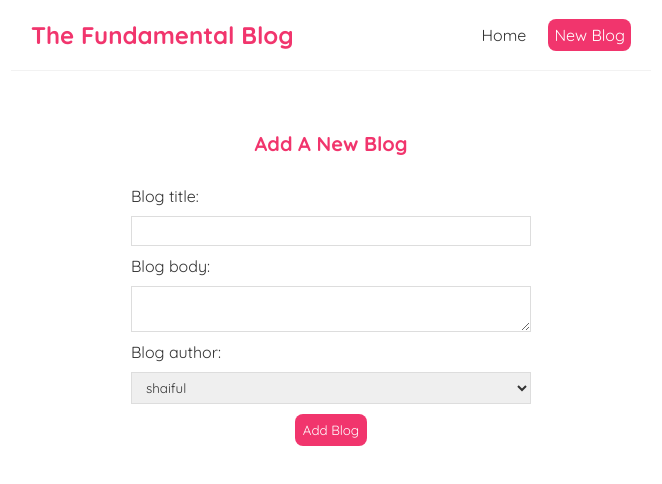
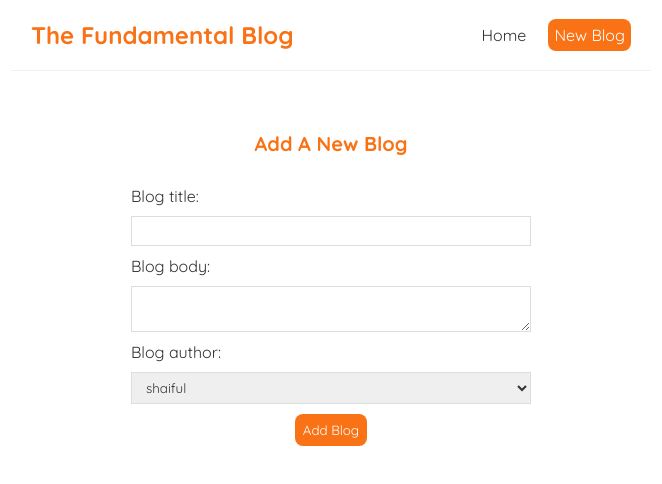
Before and after one commit to shaiful191/React-Fundamental-Blog-Final-Version, a React (Vite) app: page /create in a window 1280 px wide. Shown: the top 484 px of the page, without its empty margins (309-971 px from the left). Built offline with nearby package versions, Linux system fonts and the light colour scheme.

Commit message:
This fundamental project done

```diff
--- a/package.json
+++ b/package.json
@@ -12,6 +12,7 @@
   "dependencies": {
     "react": "^18.3.1",
     "react-dom": "^18.3.1",
+    "react-icons": "^5.4.0",
     "react-router-dom": "^7.1.1"
   },
   "devDependencies": {
--- a/src/AppRoutes.jsx
+++ b/src/AppRoutes.jsx
@@ -1,23 +1,20 @@
 import React from 'react'
-import { Routes, Route, Navigate } from 'react-router-dom'
+import { Routes, Route } from 'react-router-dom'
 import Home from './components/Home'
 import Layout from './layouts/layout'
 import Create from './components/Create'
 import BlogDetails from './components/BlogDetails'
+import NotFound from './components/NotFound'
 
 const AppRoutes = () => {
   return (
     <>
       <Routes>
         <Route path="/" element={<Layout><Home /></Layout>} />
-        <Route path="/create" element={<Layout><Create/></Layout>}/>
-        <Route path="/blogs/:id" element={<Layout><BlogDetails/></Layout>}/>
+        <Route path="/create" element={<Layout><Create /></Layout>} />
+        <Route path="/blogs/:id" element={<Layout><BlogDetails /></Layout>} />
+        <Route path="*" element={<NotFound />} />
       </Routes>
-
-      {/* <Routes>
-
-        <Route path="*" element={<Navigate to="/" />} />
-      </Routes> */}
     </>
   )
 }
--- a/src/components/BlogDetails.jsx
+++ b/src/components/BlogDetails.jsx
@@ -1,11 +1,18 @@
-import { useParams } from "react-router-dom";
+import { useNavigate, useParams } from "react-router-dom";
 import useFetch from "../CustomHooks/useFetch";
-
+import { MdDelete } from "react-icons/md";
 const BlogDetails = () => {
 
   const { id } = useParams();
   const { data:blog, error, isLoading } = useFetch("http://localhost:8000/blogs/" + id);
-
+  const navigate = useNavigate();
+  const handleClick = () => {
+    fetch("http://localhost:8000/blogs/" + blog.id,{
+      method:"DELETE"
+    }).then(()=>{
+      navigate("/");
+    });
+  }
   return (
     <div className="blog-details">
       {isLoading && <div>Loading...</div>}
@@ -15,6 +22,10 @@ const BlogDetails = () => {
           <h2>{blog.title}</h2>
           <p>Written by {blog.author}</p>
           <div>{blog.body}</div>
+          <button
+          onClick={handleClick}
+          ><MdDelete  style={{ color: "white", fontSize: "24px"}}/></button>
+
         </article>
       )}
     </div>
--- a/src/components/Create.jsx
+++ b/src/components/Create.jsx
@@ -1,25 +1,61 @@
-import React from 'react'
+import React, { useState } from 'react'
+import { useNavigate } from 'react-router-dom';
 
 const Create = () => {
+
+  const [title, setTitle] = useState('');
+  const [body, setBody] = useState('');
+  const [author, setAuthor] = useState('shaiful');
+  const [isLoading, setIsLoading] = useState(false);
+  const navigate = useNavigate();
+
+  const handleSubmit = (e) => {
+    e.preventDefault();
+    const blog = { title, body, author };
+
+    setIsLoading(true);
+
+    // console.log(blog);
+    fetch("http://localhost:8000/blogs", {
+      method: "POST",
+      headers: { "content-Type": "application/json" },
+      body: JSON.stringify(blog)
+    }).then(() => {
+      console.log("new blog created");
+      setIsLoading(false);
+      navigate("/");
+    });
+  }
+
   return (
     <div className='create'>
       <h2>Add A New Blog</h2>
-      <form>
+      <form onSubmit={handleSubmit}>
         <label>Blog title:</label>
         <input
           type="text"
           required
+          value={title}
+          onChange={(e) => setTitle(e.target.value)}
         />
         <label>Blog body:</label>
         <textarea
           required
+          value={body}
+          onChange={(e) => setBody(e.target.value)}
         ></textarea>
         <label>Blog author:</label>
-        <select>
+        <select
+          value={author}
+          onChange={(e) => setAuthor(e.target.value)}>
           <option value="shaiful">shaiful</option>
           <option value="abdulla">abdulla</option>
         </select>
-        <button>Add Blog</button>
+
+
+        {!isLoading && <button>Add Blog</button>}
+        {isLoading && <button disabled>Adding...</button>}
+
       </form>
     </div>
   )
--- a/src/components/Navber.jsx
+++ b/src/components/Navber.jsx
@@ -5,7 +5,7 @@ const Navber = () => {
 
   const linkBtnStyle = {
     color: 'white',
-    backgroundColor: '#f1356d',
+    backgroundColor: '#f97316',
     borderRadius: '8px',
   };
 
--- /dev/null
+++ b/src/components/NotFound.jsx
@@ -0,0 +1,20 @@
+import React from 'react'
+import { Link } from 'react-router-dom'
+
+const NotFound = () => {
+  return (
+    <>
+      <div className="not-found">
+        <h1>404</h1>
+        <p>Page Not Found</p>
+      </div>
+
+      <div className="back-home">
+        <Link to="/">Back to Home</Link>
+      </div>
+    </>
+
+  )
+}
+
+export default NotFound
--- a/src/index.css
+++ b/src/index.css
@@ -15,7 +15,7 @@
   border-bottom: 1px solid #f2f2f2;
 }
 .navbar h1 {
-  color: #f1356d;
+  color: #f97316;
 }
 .navbar .links {
   margin-left: auto;
@@ -26,7 +26,7 @@
   padding: 6px;
 }
 .navbar a:hover {
-  color: #f1356d;
+  color: #f97316;
 }
 .content {
   max-width: 600px;
@@ -45,7 +45,7 @@
 }
 .blog-preview h2 {
   font-size: 20px;
-  color: #f1356d;
+  color: #f97316;
   margin-bottom: 8px;
 }
 .blog-preview a{
@@ -55,14 +55,14 @@
 /* blog details page */
 .blog-details h2 {
   font-size: 20px;
-  color: #f1356d;
+  color: #f97316;
   margin-bottom: 10px;
 }
 .blog-details div {
   margin: 20px 0;
 }
 .blog-details button {
-  background: #f1356d;
+  background: #f97316;
   color: #fff;
   border: 0;
   padding: 8px;
@@ -82,7 +82,7 @@
 }
 .create h2 {
   font-size: 20px;
-  color: #f1356d;
+  color: #f97316;
   margin-bottom: 30px;
 }
 .create input, .create textarea, .create select {
@@ -94,10 +94,26 @@
   display: block;
 }
 .create button {
-  background: #f1356d;
+  background: #f97316;
   color: #fff;
   border: 0;
   padding: 8px;
   border-radius: 8px;
   cursor: pointer;
 }
+
+/* not-found */
+.not-found {
+  text-align: center;
+  margin-top: 100px;
+  font-size: xx-large;
+  h1{
+    color:#f97316;
+    font-size: 100px;
+  }
+}
+
+.back-home{
+  text-align: center;
+  margin-top: 100px;
+}
```
Also changed, not shown: data/db.json (+8 -2 lines), 1 other file (tests, documents, lock files or other folders).
